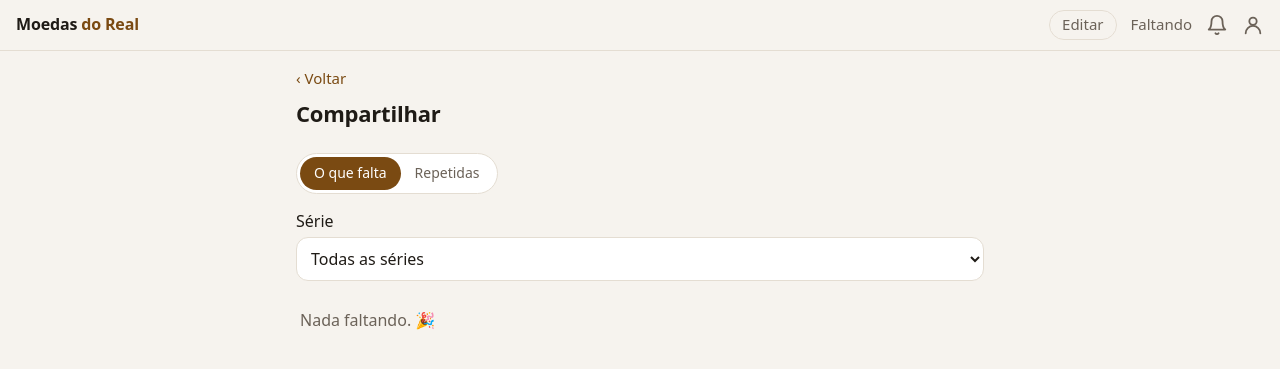
After one commit to RhauanLeal/moedas, a Django app: page /compartilhar/?tipo=faltam in a window 1280 px wide. The commit adds this page. Shown: the top 369 px of the page. Run offline with Django 5.2, Linux system fonts and the light colour scheme; a user stored in the database is signed in; tables that the repository leaves empty hold one stand-in row (values such as "Sample post").

Commit message:
Adiciona compartilhamento do que falta e das repetidas (WhatsApp, copiar)
Co-Authored-By: Claude Sonnet 5.5 <noreply@anthropic.com>

```diff
--- /dev/null
+++ b/colecao/templates/colecao/compartilhar.html
@@ -0,0 +1,36 @@
+{% extends "base.html" %}
+{% block titulo %}Compartilhar · Moedas do Real{% endblock %}
+{% block conteudo %}
+  <a class="voltar" href="{% if serie %}{% url 'serie' serie.pk %}{% else %}{% url 'faltando' %}{% endif %}">‹ Voltar</a>
+  <h1>Compartilhar</h1>
+
+  <div class="filtros">
+    <a href="?tipo=faltam{% if serie %}&serie={{ serie.pk }}{% endif %}" {% if tipo == "faltam" %}class="ativo"{% endif %}>O que falta</a>
+    <a href="?tipo=repetidas{% if serie %}&serie={{ serie.pk }}{% endif %}" {% if tipo == "repetidas" %}class="ativo"{% endif %}>Repetidas</a>
+  </div>
+
+  <form method="get" class="escolha-serie">
+    <input type="hidden" name="tipo" value="{{ tipo }}">
+    <label>Série
+      <select name="serie" onchange="this.form.submit()">
+        <option value="">Todas as séries</option>
+        {% for s in series %}<option value="{{ s.pk }}" {% if serie and serie.pk == s.pk %}selected{% endif %}>{{ s.nome }}</option>{% endfor %}
+      </select>
+    </label>
+  </form>
+
+  {% if texto %}
+    <textarea id="texto-compartilhar" class="texto-compartilhar" rows="14" readonly>{{ texto }}</textarea>
+    <div class="acoes acoes-compartilhar">
+      <button type="button" class="btn" data-whatsapp>WhatsApp</button>
+      <button type="button" class="btn sec" data-compartilhar-nativo hidden>Outros apps</button>
+      <button type="button" class="btn sec" data-copiar>Copiar</button>
+    </div>
+    <p class="vazio" data-aviso-copia hidden>Copiado! ✓</p>
+  {% else %}
+    <p class="vazio">
+      {% if tipo == "repetidas" %}Nenhuma moeda repetida{% else %}Nada faltando{% endif %}{% if serie %} nesta série{% endif %}.
+      {% if tipo == "faltam" %}🎉{% endif %}
+    </p>
+  {% endif %}
+{% endblock %}
--- a/colecao/templates/colecao/faltando.html
+++ b/colecao/templates/colecao/faltando.html
@@ -3,6 +3,7 @@
 {% block conteudo %}
   <h1>O que falta</h1>
   {% include "colecao/_barra.html" with dados=progresso serie=None %}
+  <a class="compartilhar-link" href="{% url 'compartilhar' %}">📤 Compartilhar com amigos</a>
   {% for g in grupos %}
     <h2><a href="{% url 'serie' g.serie.pk %}" style="color:inherit;text-decoration:none">{{ g.serie }}</a></h2>
     {% include "colecao/_grupos_denominacao.html" with grupos=g.por_denominacao %}
--- a/colecao/templates/colecao/serie.html
+++ b/colecao/templates/colecao/serie.html
@@ -9,6 +9,7 @@
     <a href="?" {% if not faltando %}class="ativo"{% endif %}>Todas</a>
     <a href="?faltando=1" {% if faltando %}class="ativo"{% endif %}>Só as que faltam</a>
   </div>
+  <a class="compartilhar-link" href="{% url 'compartilhar' %}?serie={{ serie.pk }}">📤 Compartilhar com amigos</a>
 
   {% include "colecao/_grupos_denominacao.html" %}
   {% if not grupos %}<p class="vazio">{% if faltando %}Série completa! 🎉{% else %}Nenhuma moeda cadastrada nesta série.{% endif %}</p>{% endif %}
--- a/colecao/urls.py
+++ b/colecao/urls.py
@@ -6,6 +6,7 @@ urlpatterns = [
     path("", views.inicio, name="inicio"),
     path("serie/<int:pk>/", views.serie_detalhe, name="serie"),
     path("faltando/", views.faltando, name="faltando"),
+    path("compartilhar/", views.compartilhar, name="compartilhar"),
     path("buscar/", views.buscar, name="buscar"),
     path("moeda/<int:pk>/marcar/", views.marcar, name="marcar"),
     path("moeda/<int:pk>/", views.ficha, name="ficha"),
--- a/colecao/views.py
+++ b/colecao/views.py
@@ -192,6 +192,55 @@ def buscar(request):
     )
 
 
+# ---------- compartilhar ----------
+
+def texto_compartilhar(user, tipo, serie=None):
+    """Mensagem pronta para WhatsApp: moedas que faltam ou repetidas para troca, por série."""
+    moedas = moedas_com_colecao(user)
+    if serie is not None:
+        moedas = moedas.filter(serie=serie)
+    repetidas = tipo == "repetidas"
+    moedas = list(moedas.filter(qtd__gte=2) if repetidas else moedas.filter(qtd=0))
+    if not moedas:
+        return ""
+
+    def rotulo(m):
+        txt = m.ano_rotulo + (f" ({m.descricao})" if m.descricao else "")
+        return f"{txt} +{m.qtd - 1}" if repetidas else txt
+
+    onde = f" da série {serie.nome}" if serie else ""
+    if repetidas:
+        linhas = [f"🪙 Moedas do Real repetidas{onde} (tenho para troca):"]
+    else:
+        total = Moeda.objects.filter(serie=serie).count() if serie else Moeda.objects.count()
+        linhas = [f"🪙 Moedas do Real que me faltam{onde} ({len(moedas)} de {total}):"]
+
+    for g in agrupar_por_serie(moedas):
+        linhas += ["", f"*{g['serie'].nome}*"]
+        for denom, ms in g["por_denominacao"]:
+            linhas.append(f"• {denom.nome}: " + ", ".join(rotulo(m) for m in ms))
+    linhas += ["", "Alguma dessas te interessa? 🙂" if repetidas else "Você tem alguma para trocar? 🙂"]
+    return "\n".join(linhas)
+
+
+@login_required
+def compartilhar(request):
+    tipo = "repetidas" if request.GET.get("tipo") == "repetidas" else "faltam"
+    serie = None
+    if request.GET.get("serie", "").isdigit():
+        serie = get_object_or_404(Serie, pk=int(request.GET["serie"]))
+    return render(
+        request,
+        "colecao/compartilhar.html",
+        {
+            "tipo": tipo,
+            "serie": serie,
+            "texto": texto_compartilhar(request.user, tipo, serie),
+            "series": Serie.objects.all(),
+        },
+    )
+
+
 # ---------- ações (HTMX) ----------
 
 def resposta_moeda(request, moeda_id, extra_headers=None):
--- a/colecao/views_app.py
+++ b/colecao/views_app.py
@@ -13,7 +13,7 @@ from django.views.decorators.http import require_POST
 
 from .models import Aviso, InscricaoPush
 
-VERSAO_CACHE = "v3"  # aumente quando mudar o service worker para forçar atualização
+VERSAO_CACHE = "v4"  # aumente quando mudar o service worker para forçar atualização
 
 
 # ---------- conta ----------
--- a/static/css/app.css
+++ b/static/css/app.css
@@ -292,3 +292,10 @@ a.btn { display: inline-flex; align-items: center; justify-content: center; text
 @media (prefers-color-scheme: dark) { .btn.perigo-cheio { color: #fff; } }
 .cartao .vazio { padding: 0; margin: 0 0 10px; }
 .cartao .vazio:last-child { margin-bottom: 0; }
+
+/* ---------- compartilhar ---------- */
+.compartilhar-link { display: inline-block; margin: 10px 0 4px; color: var(--destaque); font-size: 14px; text-decoration: none; }
+.escolha-serie { margin: 12px 0; }
+.escolha-serie select { width: 100%; min-height: 44px; margin-top: 4px; border-radius: 12px; border: 1.5px solid var(--linha); background: var(--cartao); color: var(--texto); font: inherit; padding: 0 10px; }
+.texto-compartilhar { width: 100%; box-sizing: border-box; border-radius: 12px; border: 1.5px solid var(--linha); background: var(--cartao); color: var(--texto); font: 15px/1.5 inherit; padding: 12px; resize: vertical; }
+.acoes-compartilhar { flex-wrap: wrap; }
--- a/static/js/app.js
+++ b/static/js/app.js
@@ -64,6 +64,31 @@
       setTimeout(function () { el.classList.add("sumindo"); }, 3500);
       setTimeout(function () { el.remove(); }, 4200);
     });
+
+    // ---------- compartilhar ----------
+    var campoTexto = document.getElementById("texto-compartilhar");
+    if (campoTexto) {
+      var aviso = document.querySelector("[data-aviso-copia]");
+      var nativo = document.querySelector("[data-compartilhar-nativo]");
+      document.querySelector("[data-whatsapp]").addEventListener("click", function () {
+        window.open("https://wa.me/?text=" + encodeURIComponent(campoTexto.value), "_blank", "noopener");
+      });
+      if (navigator.share) {
+        nativo.hidden = false;
+        nativo.addEventListener("click", function () {
+          navigator.share({ text: campoTexto.value }).catch(function () {});
+        });
+      }
+      document.querySelector("[data-copiar]").addEventListener("click", function () {
+        function ok() { aviso.hidden = false; setTimeout(function () { aviso.hidden = true; }, 2500); }
+        if (navigator.clipboard && window.isSecureContext) {
+          navigator.clipboard.writeText(campoTexto.value).then(ok, function () {});
+        } else {
+          campoTexto.select();
+          if (document.execCommand("copy")) ok();
+        }
+      });
+    }
 
     // ---------- PWA ----------
     var logado = body.dataset.logado === "1";
```
Also changed, not shown: colecao/tests.py (+34 -0 lines).
